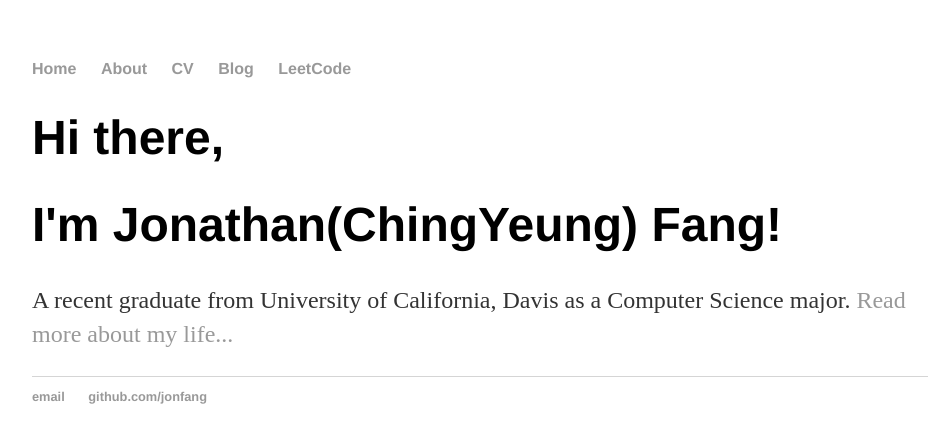
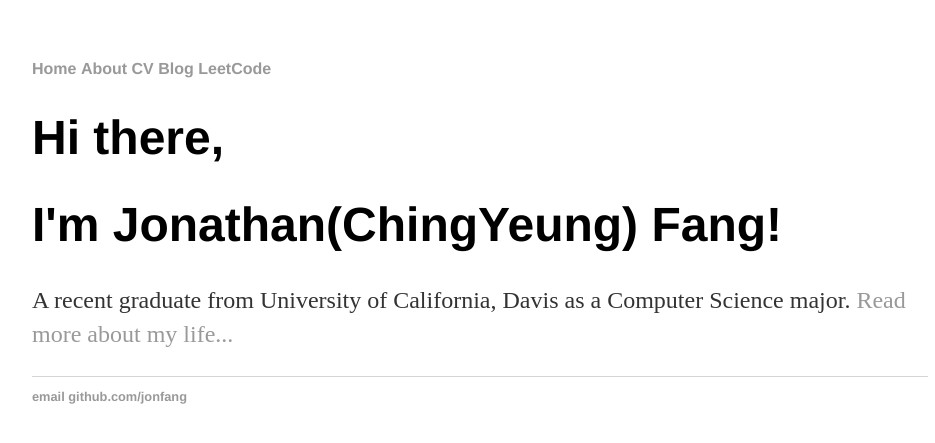
Before and after one commit to jonfang/jonfang.github.io, a Jekyll site: the page built from index.html, in a window 1280 px wide. Shown: the top 443 px of the page, without its empty margins (160-1095 px from the left). Built offline with Jekyll 4.4.1, drawn with Linux system fonts in a browser that asks for light colours.

Commit message:
Update main.css

```diff
--- a/css/main.css
+++ b/css/main.css
@@ -7,12 +7,11 @@ nav ul, footer ul {
     padding: 0px;
     list-style: none;
     font-weight: bold;
-    margin-left: auto;
-    margin-right: 60pxauto;
 }
 nav ul li, footer ul li {
     display: inline;
-    margin-right: 20px;
+    margin-left: auto;
+    margin-right: auto;
 }
 a {
     text-decoration: none;
```
